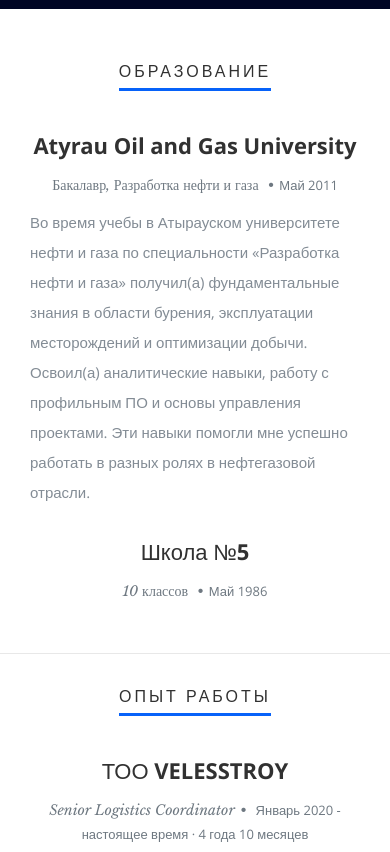
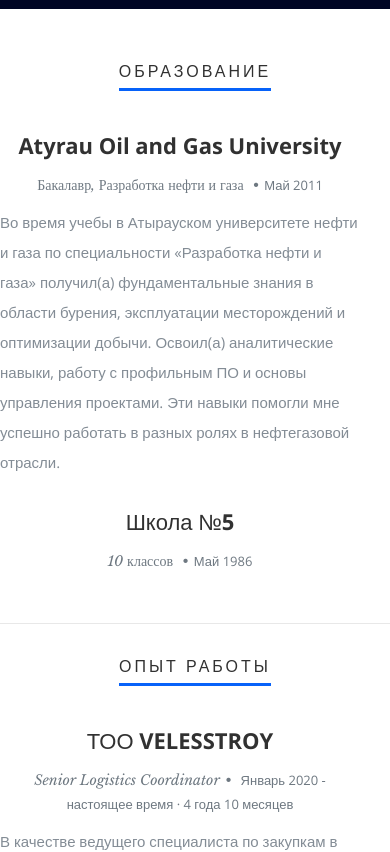
Before and after one commit to Kutcher1945/resume_oxana, a React (Create React App) app: page / in a window 390 px wide. Shown: the part 1640-2492 px from the top of the page. Built offline with nearby package versions, Linux system fonts and the light colour scheme.

Commit message:
added a new message

```diff
--- a/public/css/layout.css
+++ b/public/css/layout.css
@@ -364,6 +364,7 @@
    #resume .main-col {
       width: 100%;
       padding-right: 0;
+      padding-left: 0; /* Add this to remove any potential left padding */
    }
 
    .education, .work {
@@ -379,8 +380,8 @@
    #resume .date {
       font-size: 13px;
    }
+}
 
-}
 
 
 /*----------------------------------------------*/
```
